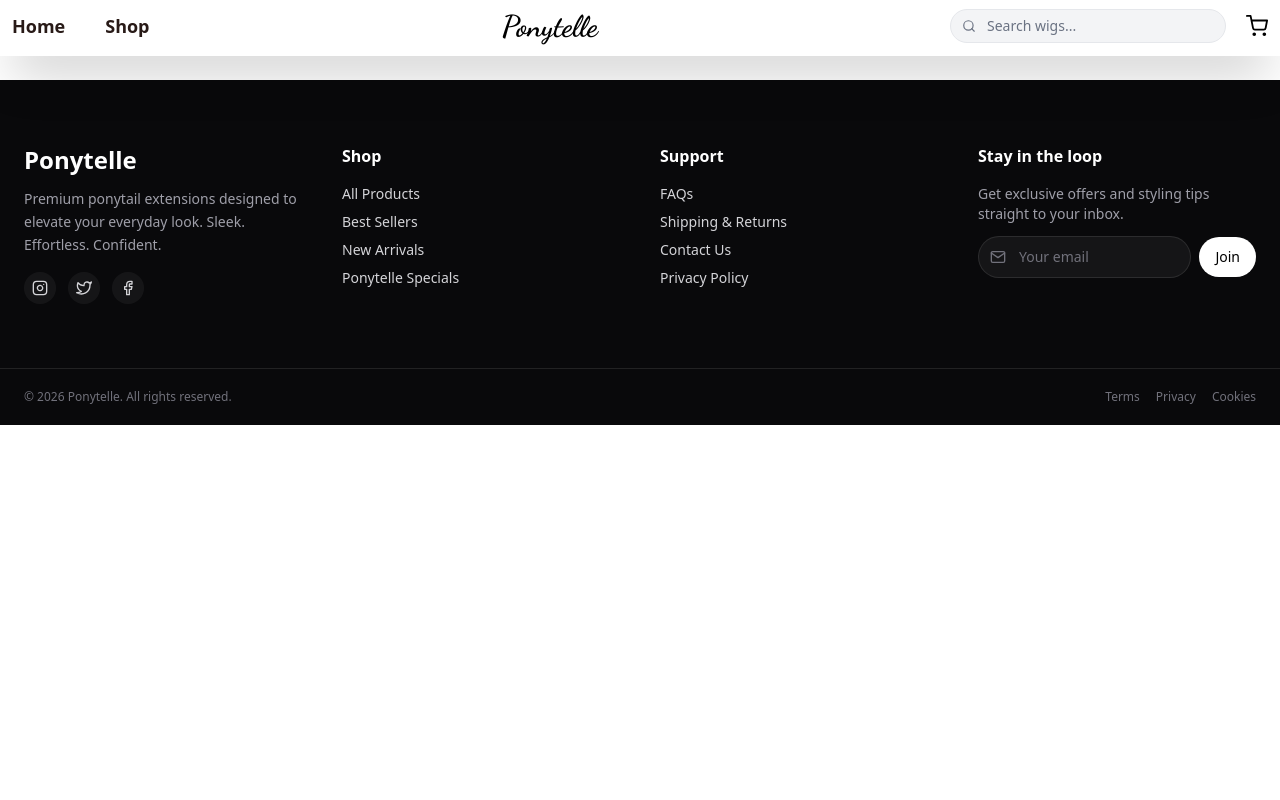
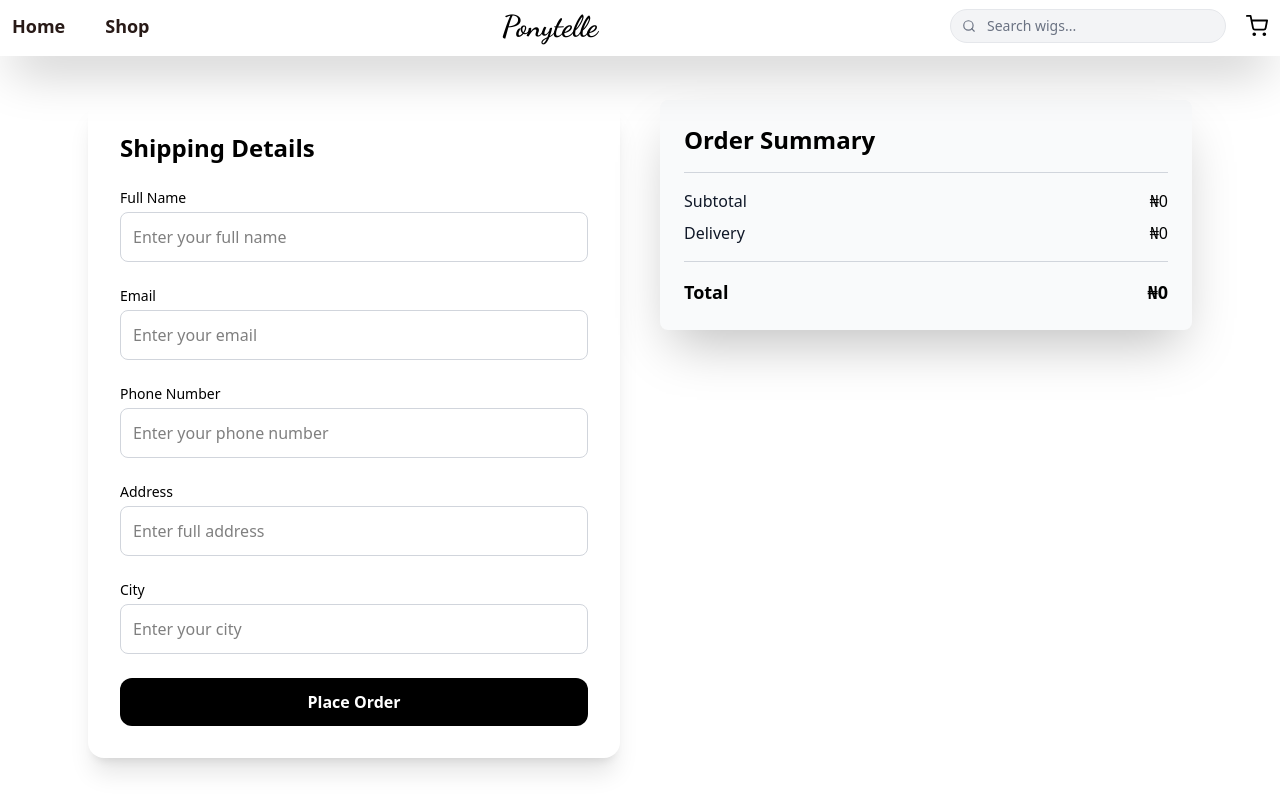
Before and after one commit to AghoghoOgbotor18/ponytelle, a React (Vite) app: page /checkout in a window 1280 px wide. Shown: the top 800 px of the page. Built offline with nearby package versions, Linux system fonts and the light colour scheme; a web font is replaced by a local one.

Commit message:
feat: add checkout and orderSuccess page

```diff
--- a/src/components/cart/CartSummary.jsx
+++ b/src/components/cart/CartSummary.jsx
@@ -1,4 +1,5 @@
 import { useSelector } from "react-redux";
+import { Link } from "react-router-dom";
 
 const CartSummary = () => {
     const { items } = useSelector((state) => state.cart);
@@ -30,9 +31,9 @@ const CartSummary = () => {
             <span>&#8358;{total.toLocaleString()}</span>
         </div>
 
-        <button className="w-full text-white py-3 rounded-full bg-[#281a17] transition">
+        <Link to="/checkout" className="flex justify-center w-full text-white py-3 px-5 rounded-full bg-[#281a17] transition">
             Checkout
-        </button>
+        </Link>
         </div>
     );
 };
--- /dev/null
+++ b/src/components/checkout/SignupForm.jsx
@@ -0,0 +1,156 @@
+import { useReducer } from "react";
+import { useDispatch, useSelector } from "react-redux";
+import { formReducer } from "../../reducers/formReducer";
+import { clearCart } from "../../features/cart/cartSlice";
+import { useNavigate } from "react-router-dom";
+
+const initialState = {
+  name: "",
+  email: "",
+  phone: "",
+  address: "",
+  city: "",
+  errors: {},
+  isSubmitting: false,
+};
+
+function SignupForm() {
+  const [state, formDispatch] = useReducer(formReducer, initialState);
+  const reduxDispatch = useDispatch();
+  const navigate = useNavigate();
+  const { items } = useSelector((state) => state.cart);
+
+  const handleChange = (e) => {
+    formDispatch({
+      type: "update_form",
+      field: e.target.name,
+      value: e.target.value,
+    });
+  };
+
+  const validate = () => {
+    let errors = {};
+
+    if (!state.name.trim()) errors.name = "Full name is required";
+    if (!state.email.includes("@")) errors.email = "Invalid email address";
+    if (!state.phone.trim()) errors.phone = "Phone number is required";
+    if (!state.address.trim()) errors.address = "Address is required";
+    if (!state.city.trim()) errors.city = "City is required";
+
+    return errors;
+  };
+
+  const handleSubmit = (e) => {
+    e.preventDefault();
+
+    const errors = validate();
+
+    if (Object.keys(errors).length > 0) {
+      formDispatch({ type: "set_errors", payload: errors });
+      return;
+    }
+
+    if (!items.length) return;
+
+    reduxDispatch(clearCart());
+    navigate("/order-success");
+    formDispatch({ type: "reset" });
+  };
+
+  return (
+    <form
+      onSubmit={handleSubmit}
+      className="bg-white p-8 rounded-2xl shadow-xl space-y-6"
+    >
+      <h2 className="text-2xl font-semibold">Shipping Details</h2>
+
+      {/* Name */}
+      <div>
+        <label className="block text-sm mb-1 font-medium">Full Name</label>
+        <input
+          name="name"
+          value={state.name}
+          onChange={handleChange}
+          placeholder="Enter your full name"
+          className="w-full border border-gray-300 p-3 rounded-lg outline-none focus:ring-2 focus:ring-black"
+        />
+        {state.errors.name && (
+          <p className="text-red-500 text-sm mt-1">{state.errors.name}</p>
+        )}
+      </div>
+
+      {/* Email */}
+      <div>
+        <label className="block text-sm mb-1 font-medium">Email</label>
+        <input
+          name="email"
+          value={state.email}
+          onChange={handleChange}
+          placeholder="Enter your email"
+          className="w-full border border-gray-300 p-3 rounded-lg outline-none focus:ring-2 focus:ring-black"
+        />
+        {state.errors.email && (
+          <p className="text-red-500 text-sm mt-1">{state.errors.email}</p>
+        )}
+      </div>
+
+      {/* Phone */}
+      <div>
+        <label className="block text-sm mb-1 font-medium">Phone Number</label>
+        <input
+          type="tel"
+          name="phone"
+          value={state.phone}
+          onChange={handleChange}
+          placeholder="Enter your phone number"
+          className="w-full border border-gray-300 p-3 rounded-lg outline-none focus:ring-2 focus:ring-black"
+        />
+        {state.errors.phone && (
+          <p className="text-red-500 text-sm mt-1">{state.errors.phone}</p>
+        )}
+      </div>
+
+      {/* Address */}
+      <div>
+        <label className="block text-sm mb-1 font-medium">Address</label>
+        <input
+          type="text"
+          name="address"
+          value={state.address}
+          onChange={handleChange}
+          placeholder="Enter full address"
+          className="w-full border border-gray-300 p-3 rounded-lg outline-none focus:ring-2 focus:ring-black"
+        />
+        {state.errors.address && (
+          <p className="text-red-500 text-sm mt-1">{state.errors.address}</p>
+        )}
+      </div>
+
+      {/* City */}
+      <div>
+        <label className="block text-sm mb-1 font-medium">City</label>
+        <input
+          type="text"
+          name="city"
+          value={state.city}
+          onChange={handleChange}
+          placeholder="Enter your city"
+          className="w-full border border-gray-300 p-3 rounded-lg outline-none focus:ring-2 focus:ring-black"
+        />
+        {state.errors.city && (
+          <p className="text-red-500 text-sm mt-1">{state.errors.city}</p>
+        )}
+      </div>
+
+      {/* Button */}
+      <button
+        type="submit"
+        className="w-full bg-black text-white py-3 rounded-xl font-semibold hover:bg-[#281a17] transition duration-300"
+      >
+        Place Order
+      </button>
+    </form>
+  );
+}
+
+export default SignupForm;
--- a/src/pages/Checkout.jsx
+++ b/src/pages/Checkout.jsx
@@ -1,11 +1,63 @@
-import React from 'react'
+// src/pages/Checkout.jsx
+import React, { useState } from "react";
+import { useSelector, useDispatch } from "react-redux";
+import { useNavigate } from "react-router-dom";
+import SignupForm from "../components/checkout/SignupForm";
+import { clearCart } from "../features/cart/cartSlice";
 
 const Checkout = () => {
+  const { items } = useSelector((state) => state.cart);
+
+  const subtotal = items.reduce(
+    (acc, item) => acc + (item.price * item.quantity), 0
+  );
+
+  const delivery = items.length > 0 ? 3000 : 0;
+  const totalAmount = subtotal + delivery;
+
   return (
-    <div>
+    <div className="max-w-6xl mx-auto px-6 pt-25 py-12 grid md:grid-cols-2 gap-10">
 
+      {/* Shipping Form */}
+      <div>
+        <SignupForm />
+      </div>
+
+      {/* Order Summary */}
+      <div className="bg-gray-50 p-6 rounded-lg h-fit shadow-2xl">
+        <h2 className="text-2xl font-semibold mb-4">Order Summary</h2>
+
+        {items.map((item) => (
+          <div key={item.id} className="flex justify-between mb-3 text-gray-800">
+            <p>{item.name} * {item.quantity}</p>
+
+            <p>&#8358;{(item.price * item.quantity).toLocaleString()}</p>
+          </div>
+        ))}
+
+        <hr className="my-4 text-gray-300" />
+
+        {/* Subtotal */}
+        <div className="flex justify-between mb-2">
+          <span className="text-gray-900">Subtotal</span>
+          <span>&#8358;{subtotal.toLocaleString()}</span>
+        </div>
+
+        {/* Delivery */}
+        <div className="flex justify-between mb-2">
+          <span className="text-gray-900">Delivery</span>
+          <span>&#8358;{delivery.toLocaleString()}</span>
+        </div>
+
+        <hr className="my-4 text-gray-300" />
+
+        <div className="flex justify-between font-bold text-lg">
+          <span>Total</span>
+          <span>&#8358;{totalAmount.toLocaleString()}</span>
+        </div>
+      </div>
     </div>
-  )
-}
+  );
+};
 
-export default Checkout
+export default Checkout;
--- /dev/null
+++ b/src/pages/OrderSuccess.jsx
@@ -0,0 +1,21 @@
+import React from "react";
+import { Link } from "react-router-dom";
+
+const OrderSuccess = () => {
+  return (
+    <div className="min-h-[60vh] flex flex-col justify-center items-center text-center">
+      <h1 className="text-3xl font-bold mb-4">Order Successful 🎉</h1>
+      <p className="text-gray-600 mb-6">
+        Thank you for your purchase. Your order is being processed.
+      </p>
+      <Link
+        to="/shop"
+        className="bg-black text-white px-6 py-3 rounded hover:bg-[#281a17]"
+      >
+        Continue Shopping
+      </Link>
+    </div>
+  );
+};
+
+export default OrderSuccess;
--- /dev/null
+++ b/src/reducers/formReducer.js
@@ -0,0 +1,27 @@
+export function formReducer(state, action) {
+    switch (action.type) {
+        case "update_field":
+            return {
+                ...state,
+                [action.field]: action.value
+            }
+
+        case "set_errors":
+            return {
+                ...state,
+                errors: action.payload
+            }
+
+        case "set_submitting":
+            return {
+                ...state,
+                isSubmitting: action.payload
+            }
+
+        case "reset":
+            return initialState
+
+        default:
+            return state
+    }
+}
--- a/src/routes/AppRoute.jsx
+++ b/src/routes/AppRoute.jsx
@@ -8,6 +8,7 @@ import Checkout from '../pages/Checkout';
 import ProductDetails from '../pages/ProductDetails';
 import NotFound from '../pages/NotFound';
 import ScrollToTop from '../components/common/ScrollToTop';
+import OrderSuccess from '../pages/OrderSuccess';
 
 const AppRoute = () => {
   return (
@@ -20,6 +21,7 @@ const AppRoute = () => {
             <Route path="product/:id" element={<ProductDetails />} />
             <Route path="cart" element={<Cart />} />
             <Route path="checkout" element={<Checkout />} />
+            <Route path="order-success" element={<OrderSuccess />} />
         </Route>
         <Route path="*" element={<NotFound />} />
       </Routes>
```
Also changed, not shown: src/data/categories.json (deleted), src/features/cart/cartUtils.js (deleted), src/hooks/useDebounce.js (deleted), src/utils/formatPrice.js (deleted).
